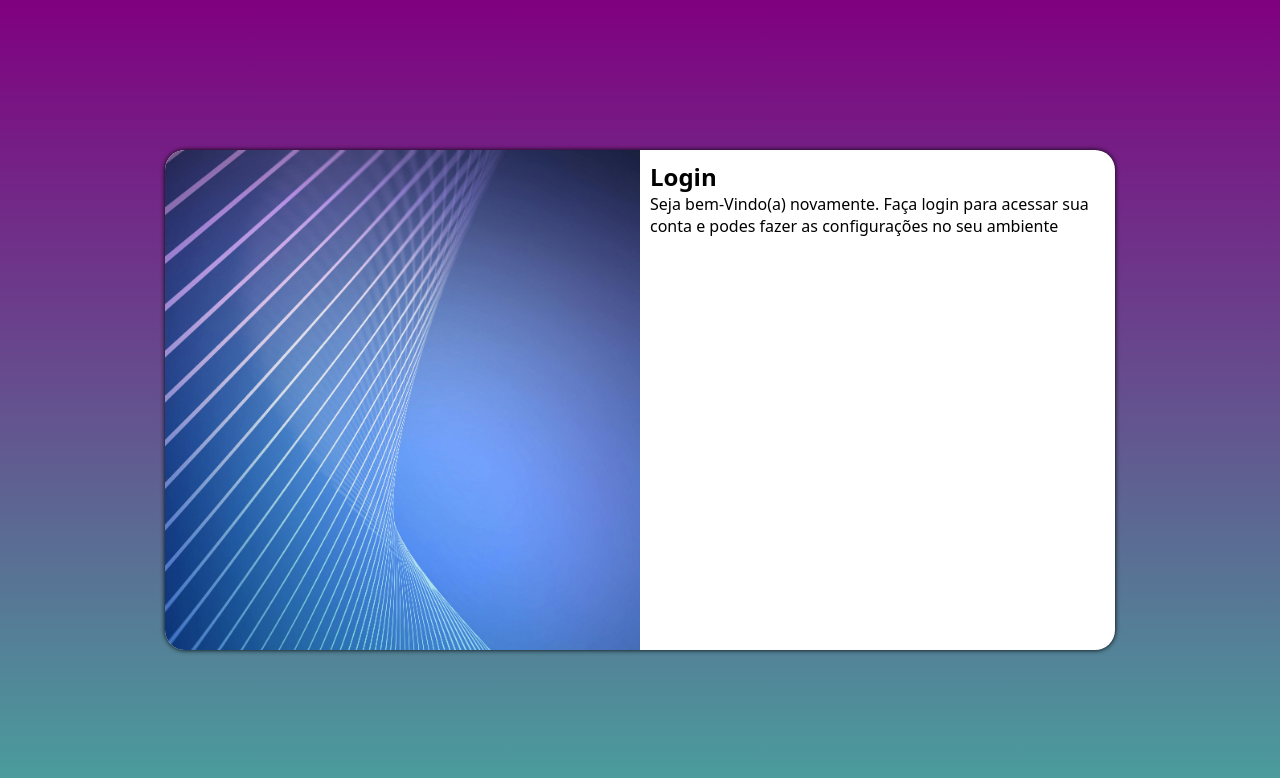
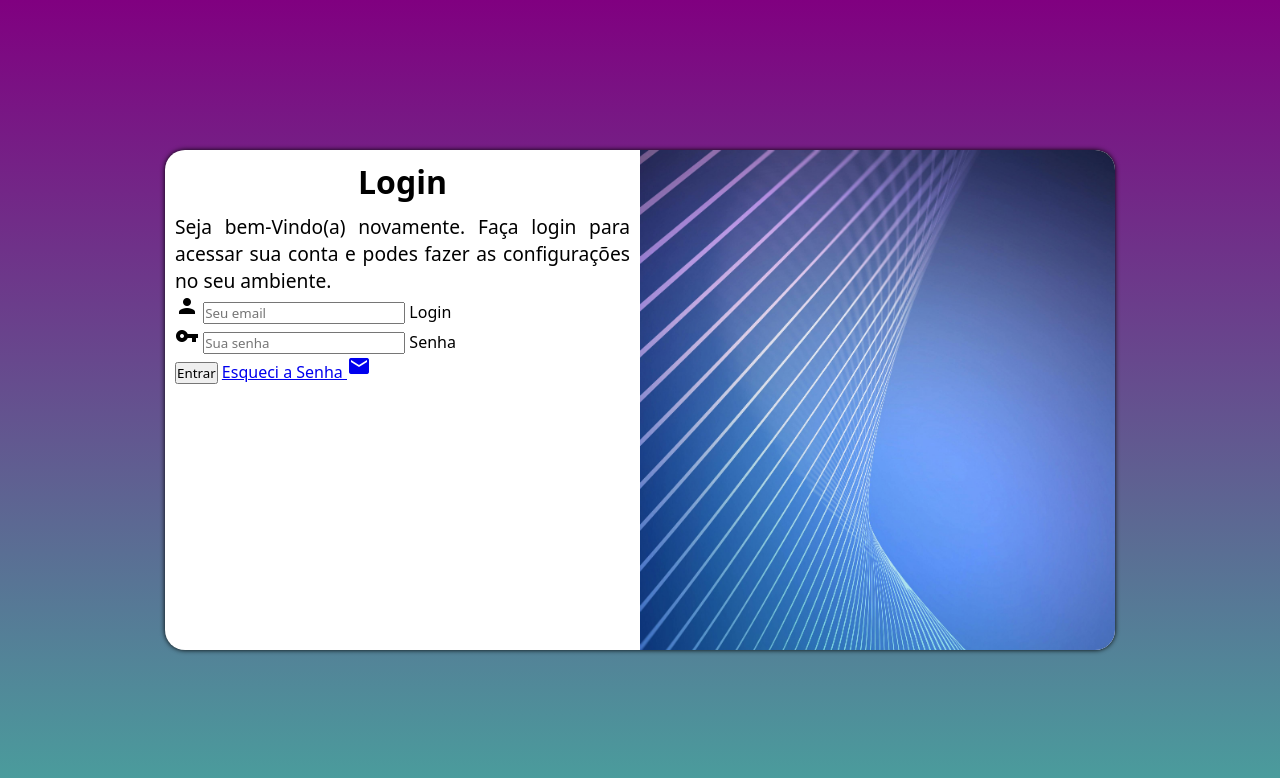
Before and after one commit to alorivaldo/html-css, a plain HTML site: page tela/index.html in a window 1280 px wide. Drawn offline with Linux system fonts and the light colour scheme.

Commit message:
adicionei o formulario

```diff
--- a/tela/index.html
+++ b/tela/index.html
@@ -3,6 +3,7 @@
 <head>
     <meta charset="UTF-8">
     <meta name="viewport" content="width=device-width, initial-scale=1.0">
+    <link href="https://fonts.googleapis.com/icon?family=Material+Icons" rel="stylesheet" >
     <title>Login</title>
     <link rel="stylesheet" href="style.css">
     <link rel="stylesheet" href="midia-quiries.css">
@@ -15,9 +16,21 @@
             </div>
             <div id="Formulario">
                 <h1>Login</h1>
-                <p>Seja bem-Vindo(a) novamente. Faça login para acessar sua conta e podes fazer as configurações no seu ambiente </p>
-                <form action="login.php" method="post">
+                <p>Seja bem-Vindo(a) novamente. Faça login para acessar sua conta e podes fazer as configurações no seu ambiente. </p>
+                <form action="login.php" method="post" autocomplete="on">
+                    <div class="campo">
+                        <span class="material-icons md-dark">person</span>
+                        <input type="email" name="login" id="ilogin" placeholder="Seu email" autocomplete="email">
+                        <label for="ilogin">Login</label>
+                    </div>
+                    <div class="campo">
 
+                        <span class="material-icons md-dark">vpn_key</span>
+                        <input type="password" name="senha" id="isenha" placeholder="Sua senha" autocomplete="current-password">
+                        <label for="isenha">Senha</label>
+                    </div>
+                    <input type="submit" value="Entrar">
+                    <a href="esqueci.html">Esqueci a Senha <span class="material-icons md-dark">mail</span></a>
                 </form>
             </div>
         </section>
--- a/tela/midia-quiries.css
+++ b/tela/midia-quiries.css
@@ -31,14 +31,24 @@
     }
 
     section#login div#imagem {
-        float: left;
+        float: right;
         width: 50%;
         height: 100%;
     }
 
     section#login div#Formulario {
-        float: right;
+        float: left;
         width: 50%;
     }
 
+    div#Formulario h1 {
+        font-size: 2em;
+    }
+
+    div#Formulario p {
+        font-size: 1.2em;
+        text-align: justify;
+    }
+
+
 }
--- a/tela/style.css
+++ b/tela/style.css
@@ -32,7 +32,7 @@ section#login {
     transform: translate(-50%, -50%);
     overflow: hidden;
     background-color: white;
-    width: 250px;
+    width: 255px;
     height: 500px;
     border-radius: 20px;
     box-shadow: 0px 0px 5px black;
@@ -55,3 +55,13 @@ section#login > div#Formulario {
     padding: 10px;
 
 }
+
+div#Formulario h1 {
+    text-align: center;
+    margin-bottom: 10px;
+}
+
+div#Formulario p {
+    font-size: 0.8em;
+    text-align: justify;
+}
```
